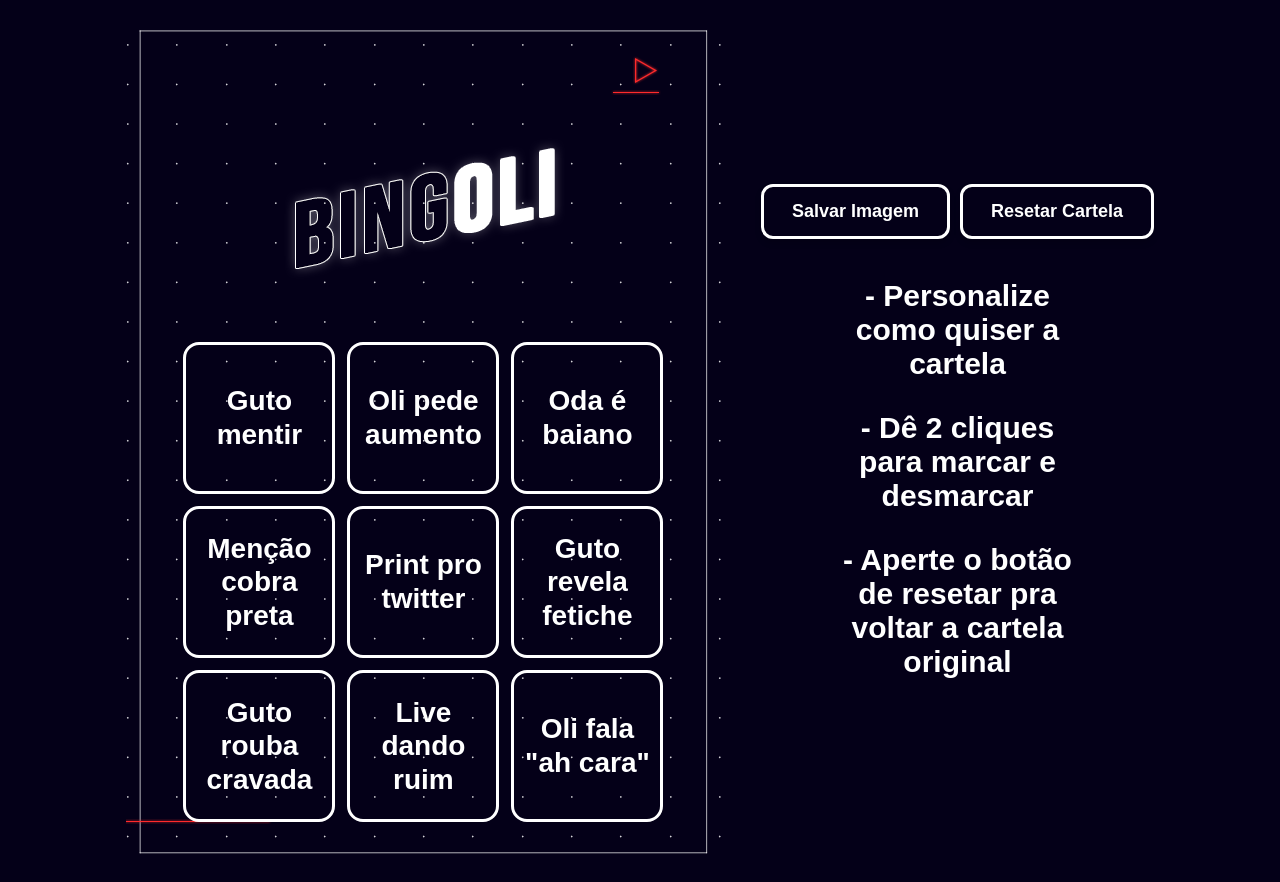
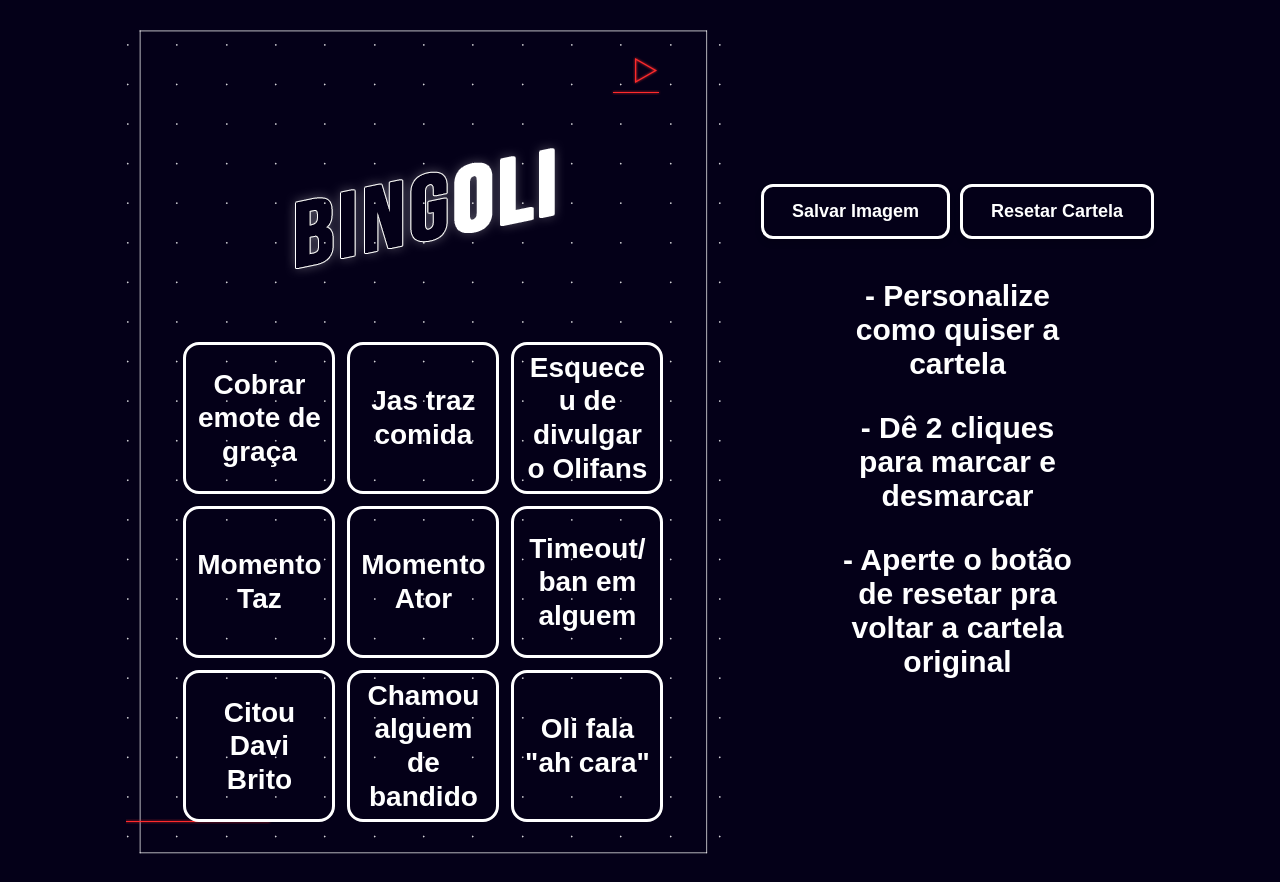
Before and after one commit to bingocronos/bingoli, a plain HTML site: page index.html in a window 1280 px wide. Drawn offline with nearby package versions, Linux system fonts and the light colour scheme; a web font is replaced by a local one.

Commit message:
Update index.html

```diff
--- a/index.html
+++ b/index.html
@@ -152,14 +152,14 @@
   <script src="https://cdnjs.cloudflare.com/ajax/libs/html2canvas/1.4.1/html2canvas.min.js"></script>
   <script>
   const textosPadrao = [
-    "Guto mentir",
-    "Oli pede aumento",
-    "Oda é baiano",
-    "Menção cobra preta",
-    "Print pro twitter",
-    "Guto revela fetiche",
-    "Guto rouba cravada",
-    "Live dando ruim",
+    "Cobrar emote de graça",
+    "Jas traz comida",
+    "Esqueceu de divulgar o Olifans",
+    "Momento Taz",
+    "Momento Ator",
+    "Timeout/ban em alguem",
+    "Citou Davi Brito",
+    "Chamou alguem de bandido",
     "Oli fala \"ah cara\""
   ];
 
```
